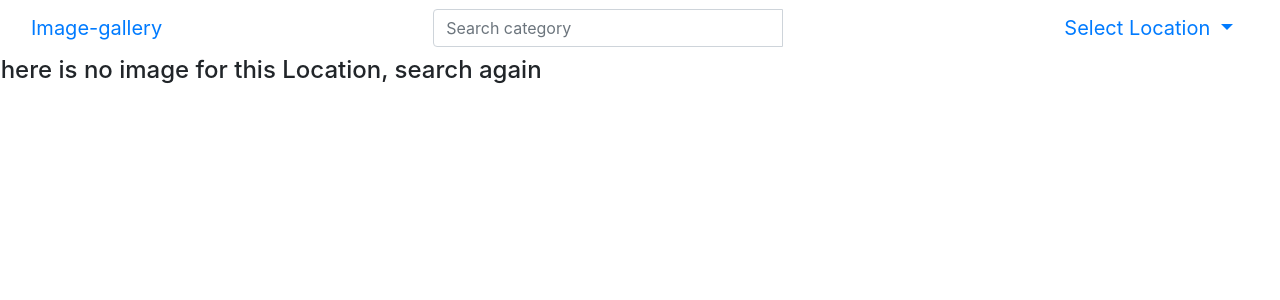
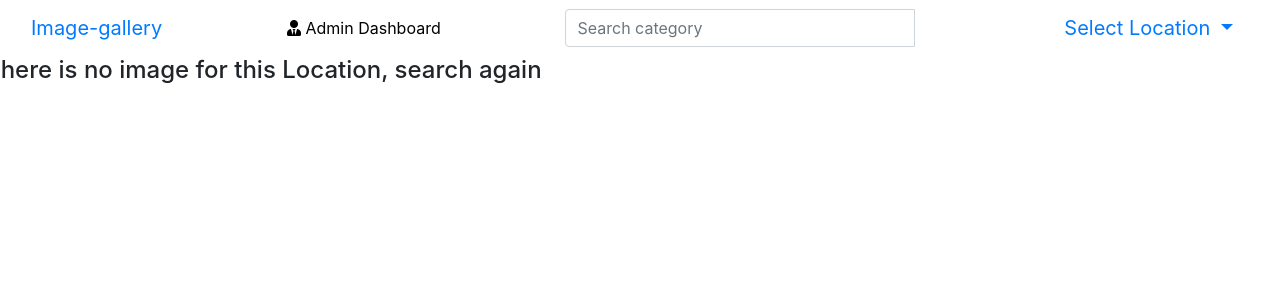
Before and after one commit to Hezron-tech/gallery-app, a Django app: page /location/1/ in a window 1280 px wide. Shown: the top 300 px of the page. Run offline with Django 4.2, Linux system fonts and the light colour scheme; data that the repository does not hold is empty; some libraries are stand-ins or nearby versions.

Commit message:
adding admin dashboard

```diff
--- a/photos/templates/base.html
+++ b/photos/templates/base.html
@@ -18,6 +18,8 @@
     <link rel="preconnect" href="https://fonts.googleapis.com">
 <link rel="preconnect" href="https://fonts.gstatic.com" crossorigin>
 <link href="https://fonts.googleapis.com/css2?family=Lora:ital@1&display=swap" rel="stylesheet">
+<link rel="stylesheet" href="https://use.fontawesome.com/releases/v5.11.2/css/all.css">
+
   {% endblock %}
 
 </head>
--- a/photos/templates/imageLocation.html
+++ b/photos/templates/imageLocation.html
@@ -36,7 +36,7 @@
                     </div>
                     <div class="col-xs-10 col-sm-10 col-md-10 col-lg-10 padding-1">
                         <input id="{{img.id}}-url" class="form-control input-md responsive" type="text"
-                            value="{{img.image.url}}">
+
                     </div>
 
 
--- a/photos/templates/navbar.html
+++ b/photos/templates/navbar.html
@@ -13,6 +13,7 @@
     {% else %}
     <title> Image Gallery </title>
     {% endif %}
+
 </head>
 <body>
 
@@ -21,6 +22,7 @@
     <div class="navbar-header">
       <a class="navbar-brand" href="/">Image-gallery</a>
     </div>
+    <a style ="color:black;" href="/admin" class="nav-item" active-color="black"><i class="fas fa-user-tie"></i>&nbsp;Admin Dashboard</a>
 
       <!-- Adding a search form  -->
       <div class="col-sm-4 col-md-4 navbar-right">
```
